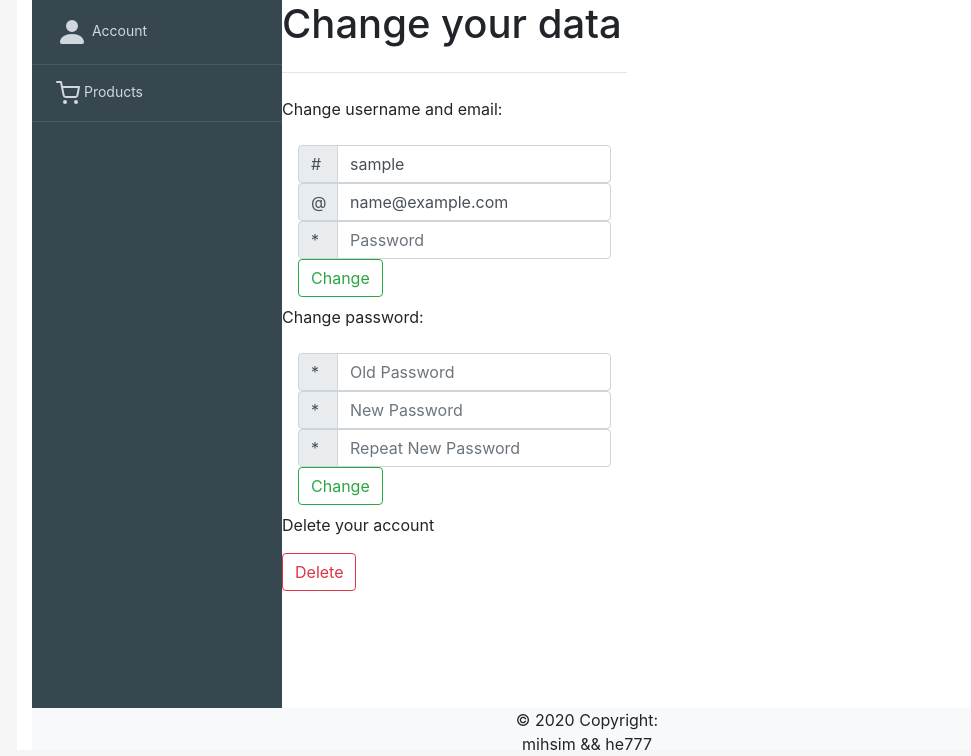
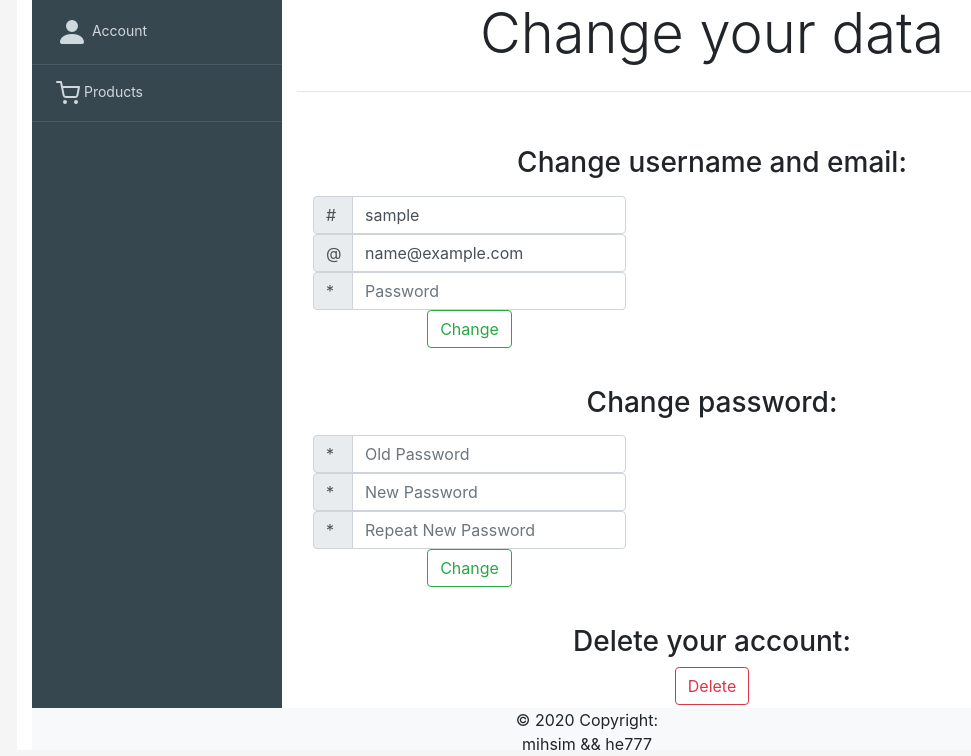
Before and after one commit to mihsim/django_project_management, a Django app: page /account/account/modify/ in a window 1280 px wide. Shown: the part 50-806 px from the top of the page, without its empty margins (53-1024 px from the left). Run offline with Django 3.2, Linux system fonts and the light colour scheme; the visitor is signed in with stand-in values (Sample User, id 1); some libraries are stand-ins or nearby versions.

Commit message:
played with user stylinig

```diff
--- a/static_unrelated/css/base.css
+++ b/static_unrelated/css/base.css
@@ -28,22 +28,10 @@ footer{
 .top_to_bottom{
     /*view height - header height - footer height*/
     height: calc(100vh - 92px);
-
-
 }
-
-#section_main {
-    position:absolute;
-    width:100%;
-    top:40px;
-    bottom:42px;
-    overflow-y:auto;
-}
-
 
 #nav_sidebar {
       width: 250px;
-
 }
 
 #sidebar {
@@ -58,7 +46,6 @@ footer{
 
 
 #sidebar .nav a{
-
   background: none;
   border-bottom: 1px solid #455A64;
   color: #CFD8DC;
--- a/templates/base.html
+++ b/templates/base.html
@@ -49,7 +49,7 @@
     <!--Section-->
     <section class="row top_to_bottom">
         <!-- SIDEBAR -->
-        <nav  class="bg-light" id="nav_sidebar">
+        <nav id="nav_sidebar">
             <div class="sidebar-sticky" id="sidebar">
 
                 <ul class="nav flex-column">
@@ -69,16 +69,12 @@
             </div>
         </nav>
         <!--Specific-->
-        <div>
-
-                {% block content_title %}
-                {% endblock %}
-                <hr class="my-4">
-                {% block content_body %}
-                {% endblock %}
-
-
-
+        <div class="col" >
+            {% block content_title %}
+            {% endblock %}
+            <hr class="my-4">
+            {% block content_body %}
+            {% endblock %}
         </div>
     </section>
     <!--Footer-->
--- a/users/templates/users/account_modify.html
+++ b/users/templates/users/account_modify.html
@@ -1,20 +1,21 @@
 {% extends 'base.html' %}
 
 {% block content_title %}
-    <h1>Change your data</h1>
+    <h1 class="display-4 text-center">Change your data</h1>
 {% endblock %}
 
 {% block content_body %}
-    <p>Change username and email:</p>
+    <h3 class="text-center" style="padding-top: 30px">Change username and email:</h3>
     {% if account_modify_error %}
         <div class="alert alert-warning" role="alert">{{ account_modify_error }}</div>
     {% endif %}
     {% if account_modification_success %}
         <div class="alert alert-success" role="alert">{{ account_modification_success }}</div>
     {% endif %}
-    <nav class="navbar navbar-light">
+    <nav class="navbar navbar-light text-center">
         <form action="{% url 'users:modify' %}" method="POST">
             {% csrf_token %}
+
             <div class="input-group">
                 <div class="input-group-prepend">
                     <span class="input-group-text" id="basic-addon1" style="width: 40px">#</span>
@@ -38,15 +39,14 @@
         </form>
     </nav>
 
-    <p>Change password:</p>
-
+    <h3 class="text-center" style="padding-top: 30px">Change password:</h3>
     {% if  password_changed %}
         <div class="alert alert-success" role="alert">{{ password_changed }}</div>
     {% endif %}
     {% if password_change_error %}
         <div class="alert alert-warning" role="alert">{{ password_change_error }}</div>
     {% endif %}
-    <nav class="navbar navbar-light">
+    <nav class="navbar navbar-light text-center">
         <form action="{% url 'users:change_password' %}" method="POST">
             {% csrf_token %}
             <div class="input-group">
@@ -70,9 +70,11 @@
             <button type="submit" class="btn btn-outline-success">Change</button>
         </form>
     </nav>
-    <p>Delete your account</p>
-    <form action="{% url 'users:delete' %}" method="POST">
-        {% csrf_token %}
-        <button type="submit" class="btn btn-outline-danger">Delete</button>
-    </form>
+    <h3 class="text-center" style="padding-top: 30px">Delete your account:</h3>
+    <div class="text-center">
+        <form action="{% url 'users:delete' %}" method="POST">
+            {% csrf_token %}
+            <button type="submit" class="btn btn-outline-danger">Delete</button>
+        </form>
+    </div>
 {% endblock %}
```
